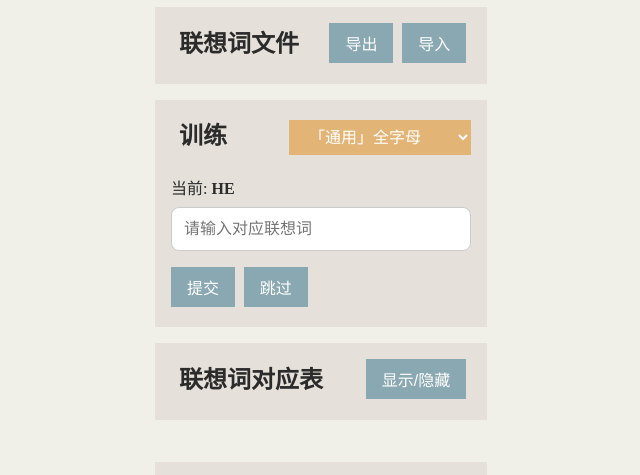
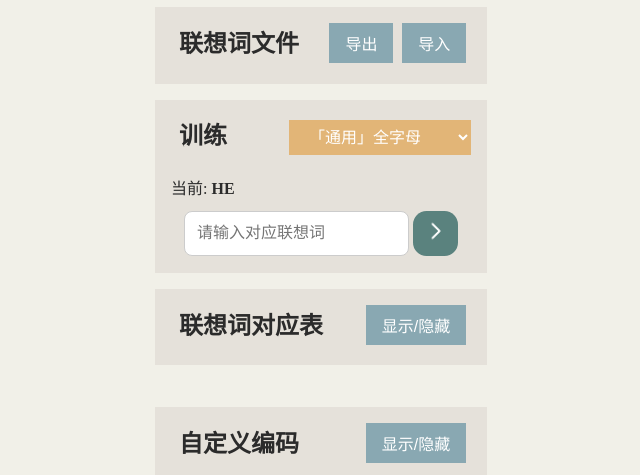
Before and after one commit to Cuber-Feng/BLD-memory, a plain HTML site: page index.html in a window 1280 px wide. Shown: the part 108-583 px from the top of the page, without its empty margins (319-959 px from the left). Drawn offline with Linux system fonts and the light colour scheme.

Commit message:
better style

```diff
--- a/css/style.css
+++ b/css/style.css
@@ -62,6 +62,59 @@ header {
     /* 左右分散对齐 */
     align-items: center;
     /* 垂直居中 */
+}
+
+input {
+    font-size: 16px;
+    /* 至少16px，防止iOS自动缩放 */
+    padding: 12px;
+    margin: 0;
+    width: 75%;
+    max-width: 100%;
+    box-sizing: border-box;
+    border: 1px solid #ccc;
+    border-radius: 8px;
+    outline: none;
+    background-color: #fff;
+    font-family: inherit;
+    display: inline-block;
+    vertical-align: middle;
+    height: 45px;
+}
+
+.dark input {
+    color: #eeeeee;
+    background-color: #646464;
+}
+
+input:focus {
+    border-color: #51829B;
+    /* 蓝色高亮 */
+    box-shadow: 0 0 5px rgba(0, 122, 255, 0.5);
+}
+
+#inputAndSubmit {
+    height: 50px;
+    line-height: 50px;
+    text-align: center;
+}
+
+#submit {
+    padding: 0;
+    margin: 0;
+    height: 45px;
+    width: 45px;
+    border-radius: 30%;
+    display: inline-block;
+    vertical-align: middle;
+    background-color: #5A827E;
+}
+
+#submit img {
+    padding: 0;
+    margin: auto;
+    width: 30px;
+    height: 30px;
 }
 
 button {
@@ -135,33 +188,9 @@ main {
 
 /* 简单响应式样式 */
 
-input {
-    font-size: 16px;
-    /* 至少16px，防止iOS自动缩放 */
-    padding: 12px;
-    margin: 0 0 1rem 0;
-    width: 100%;
-    max-width: 100%;
-    box-sizing: border-box;
-    border: 1px solid #ccc;
-    border-radius: 8px;
-    outline: none;
-    background-color: #fff;
-    font-family: inherit;
-}
 
-.dark input {
-    color: #eeeeee;
-    background-color: #646464;
-}
 
-input:focus {
-    border-color: #51829B;
-    /* 蓝色高亮 */
-    box-shadow: 0 0 5px rgba(0, 122, 255, 0.5);
-}
-
-#letterTable, {
+#letterTable {
     display: none;
 }
 
@@ -254,6 +283,10 @@ a {
     color: skyblue;
 }
 
+.coordinate {
+    margin-top: 1rem;
+}
+
 .coordinate tr td {
     min-width: 1.2rem;
     min-height: 1.2rem;
--- a/index.html
+++ b/index.html
@@ -53,11 +53,14 @@
 
             <p id="lastCode">上一个: </p>
             <p id="currentCode">当前:--</p>
-            <input type="text" id="userInput" placeholder="请输入对应联想词" onkeydown="checkEnter(event)" autocomplete="off" />
-            <div class="button-group">
-                <button onclick="submitAnswer()">提交</button>
-                <button onclick="nextCode(3)">跳过</button>
+            <div id="inputAndSubmit">
+                <input type="text" id="userInput" placeholder="请输入对应联想词" onkeydown="checkEnter(event)"
+                    autocomplete="off" />
+                <button onclick="submitAnswer()" id="submit"><img src="./icon/rightArr.png" ></button>
             </div>
+            <!-- <div class="button-group"> -->
+            <!-- <button onclick="nextCode(3)">跳过</button> -->
+            <!-- </div> -->
         </div>
 
         <div id="tableBlock" class="blocks">
@@ -66,7 +69,8 @@
                 <button onclick="toggleTable()">显示/隐藏</button>
             </div>
             <button onclick="refreshTable()" class="tableButton">刷新</button>
-            <button onclick="clearAllData()" class="tableButton" style="background-color: rgba(255, 0, 0, 0.605);">清空</button>
+            <button onclick="clearAllData()" class="tableButton"
+                style="background-color: rgba(255, 0, 0, 0.605);">清空</button>
         </div>
     </main>
 
@@ -80,7 +84,7 @@
             <button onclick="toggleLetters()">显示/隐藏</button>
         </div>
         <div id="lettersContent">
-            <p>PS: 请用彳亍编码的顺序输入自定义编码, 自定义编码会实时储存</p>
+            <p>PS: 请用彳亍编码的顺序输入自定义编码, 用空格隔开(自定义编码会实时储存)</p>
             <table>
                 <tr>
                     <td style="vertical-align: top;">角: </td>
```
Also changed, not shown: icon/rightArr.png (added).
